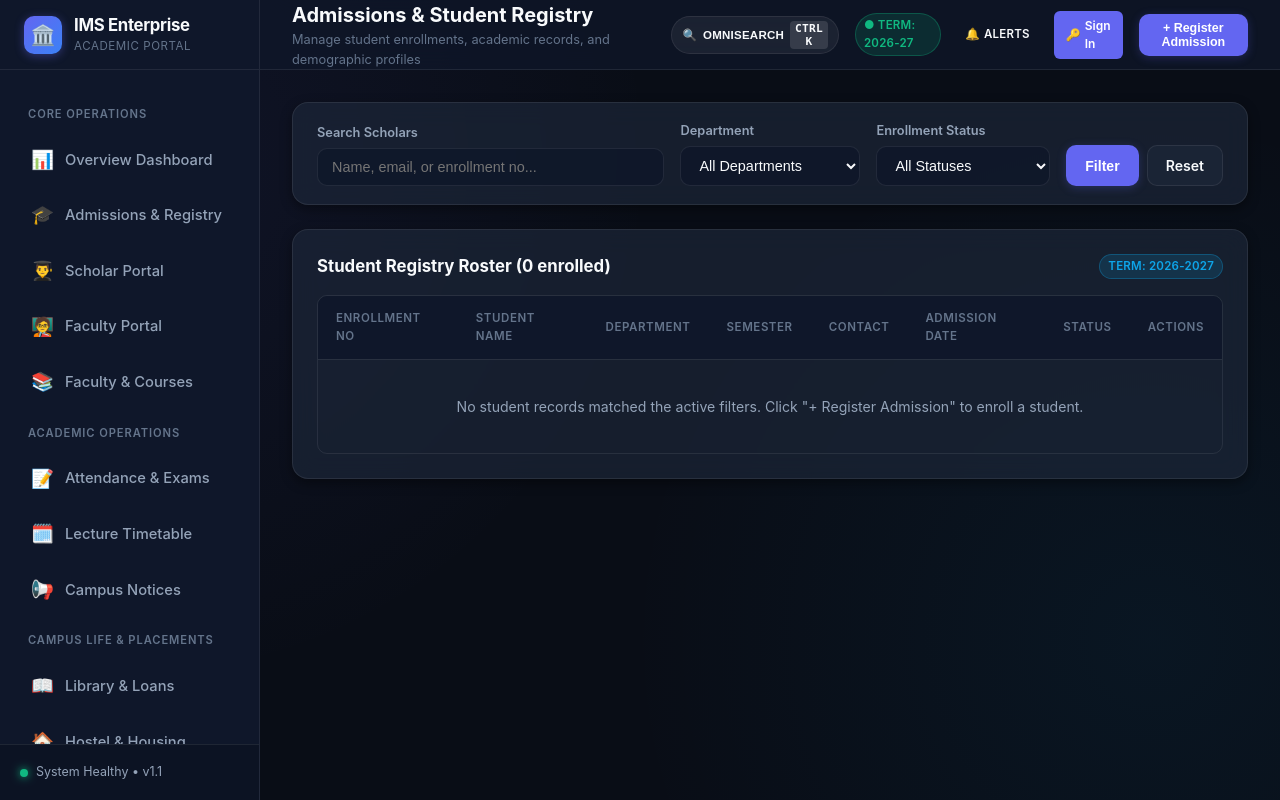
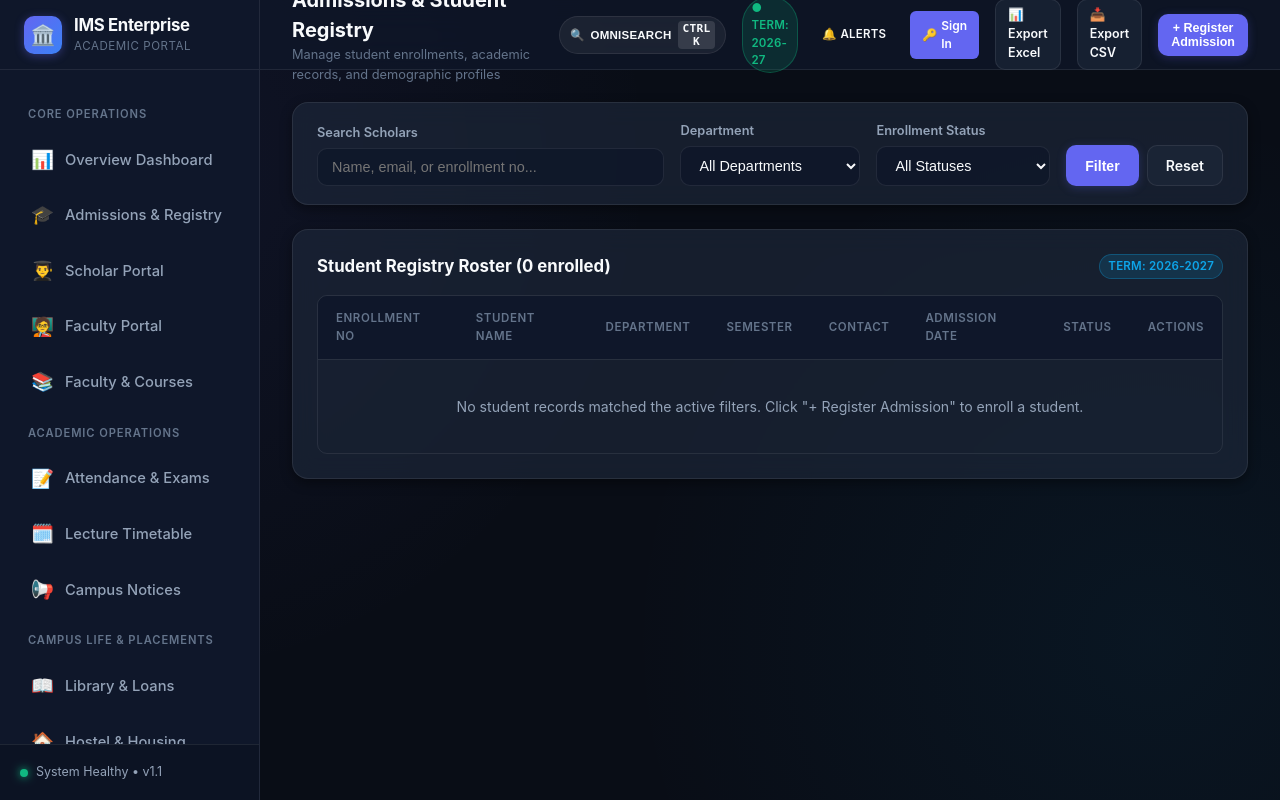
Before and after one commit to AadityaBhuree/Institute-Management-System, a Python web app: template templates/students.html in a window 1280 px wide. Run offline with Jinja, Linux system fonts and the light colour scheme; the template is opened without the code that fills it, so the values that code supplies are empty.

Commit message:
feat(ui): update students template

```diff
--- a/templates/students.html
+++ b/templates/students.html
@@ -5,6 +5,12 @@
 {% block header_subtitle %}Manage student enrollments, academic records, and demographic profiles{% endblock %}
 
 {% block header_actions %}
+<a href="/api/reports/export/students/excel" class="btn btn-secondary btn-sm" id="btn-export-students-excel" title="Download Excel Spreadsheet">
+  <span>📊 Export Excel</span>
+</a>
+<a href="/api/reports/export/students/csv" class="btn btn-secondary btn-sm" id="btn-export-students-csv" title="Download CSV">
+  <span>📥 Export CSV</span>
+</a>
 <button class="btn btn-primary btn-sm" onclick="openModal('modal-new-student')">
   <span>+ Register Admission</span>
 </button>
```
